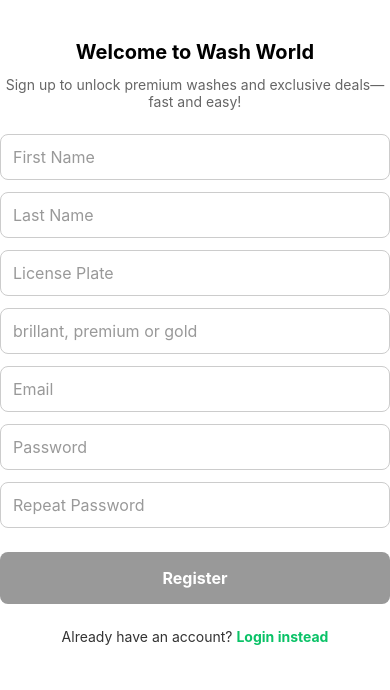
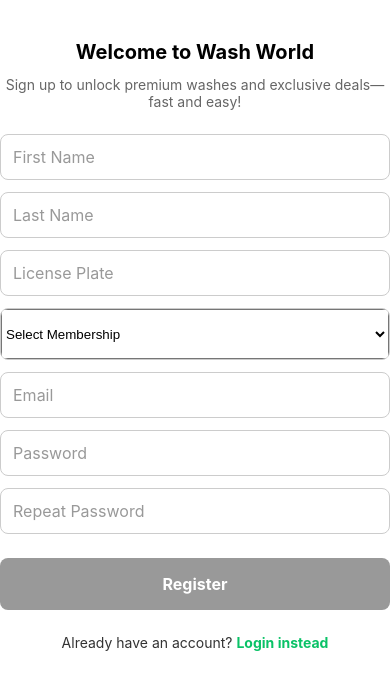
Before and after one commit to M-N-Hossain/wash-world-mobile-app, a React Native app: screen /RegisterScreen in a window 390 px wide. Shown: the top 690 px of the page. Built offline with nearby package versions, Linux system fonts and the light colour scheme; some icons are missing.

Commit message:
added dropdown with membership type

```diff
--- a/package.json
+++ b/package.json
@@ -9,6 +9,7 @@
     "web": "expo start --web"
   },
   "dependencies": {
+    "@react-native-picker/picker": "^2.11.0",
     "@react-navigation/bottom-tabs": "^7.3.13",
     "@react-navigation/native": "^7.1.9",
     "@react-navigation/native-stack": "^7.3.12",
--- a/screens/Auth/Register.tsx
+++ b/screens/Auth/Register.tsx
@@ -12,6 +12,7 @@
 import { useDispatch } from "react-redux";
 import { AppDispatch } from "../../store/store";
 import { signup } from "../../redux/userSlice";
+import { Picker } from "@react-native-picker/picker";
 
 export default function RegisterScreen() {
   const dispatch = useDispatch<AppDispatch>();
@@ -98,18 +99,18 @@
       </View>
 
       {/* Membership Input */}
-      <View style={styles.inputContainer}>
-        <TextInput
-          placeholder="brillant, premium or gold"
-          style={styles.textInput}
-          placeholderTextColor="#999"
-          keyboardType="default"
-          value={membership}
-          onChangeText={setMembership}
-        />
-        <View style={styles.iconWrapper}>
-          <Mail size={20} />
-        </View>
+      <View style={styles.pickerContainer}>
+        <Picker
+          selectedValue={membership}
+          onValueChange={(itemValue) => setMembership(itemValue)}
+          style={styles.picker}
+          mode="dropdown"
+        >
+          <Picker.Item label="Select Membership" value="" />
+          <Picker.Item label="Brilliant" value="brilliant" />
+          <Picker.Item label="Premium" value="premium" />
+          <Picker.Item label="Gold" value="gold" />
+        </Picker>
       </View>
 
       {/* Email Input */}
@@ -241,4 +242,16 @@
     color: "#0AC267",
     fontWeight: "bold",
   },
+  pickerContainer: {
+    borderWidth: 1,
+    borderColor: "#ccc",
+    borderRadius: 8,
+    marginTop: 12,
+    overflow: "hidden",
+  },
+  picker: {
+    height: 50,
+    width: "100%",
+    color: "#000",
+  },
 });
```
Also changed, not shown: 1 other file (tests, documents, lock files or other folders).
